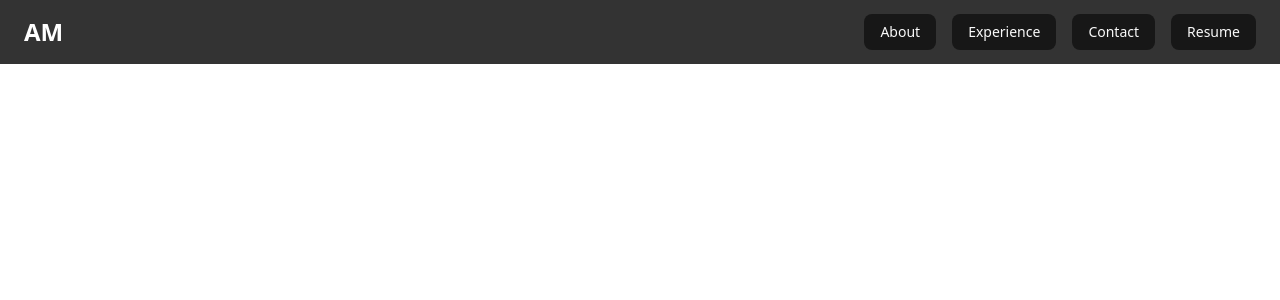
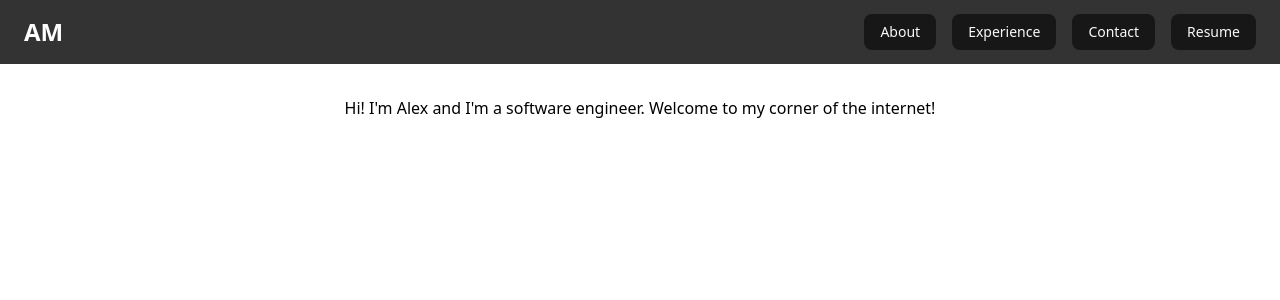
Before and after one commit to amaiable/portfolio, a React (Vite) app: page / in a window 1280 px wide. Shown: the top 300 px of the page. Built offline with nearby package versions, Linux system fonts and the light colour scheme.

Commit message:
feat: create barebones about introduction section

```diff
--- a/src/App.tsx
+++ b/src/App.tsx
@@ -1,11 +1,13 @@
 import './App.css';
+import About from './components/About';
 import Navbar from './components/Navbar';
 
 function App() {
   return (
-    <>
+    <div className="relative">
       <Navbar />
-    </>
+      <About />
+    </div>
   );
 }
 
--- /dev/null
+++ b/src/components/About.tsx
@@ -0,0 +1,10 @@
+function About() {
+  return (
+    <section id="about" className="min-h-screen pt-16 text-black">
+      Hi! I'm Alex and I'm a software engineer. Welcome to my corner of the
+      internet!
+    </section>
+  );
+}
+
+export default About;
--- a/src/components/Navbar.tsx
+++ b/src/components/Navbar.tsx
@@ -25,8 +25,7 @@ function Navbar() {
   }
 
   return (
-    <>
-      <nav className="fixed top-0 right-0 left-0 z-50 bg-black/80">
+    <nav className="fixed top-0 right-0 left-0 bg-black/80">
       <div className="container mx-auto flex h-16 items-center justify-between px-6">
         <h1 className="text-2xl font-bold text-white">AM</h1>
         <div className="flex gap-4">
@@ -42,7 +41,6 @@ function Navbar() {
         </div>
       </div>
     </nav>
-    </>
   );
 }
 
```
Lines whose indentation alone changed are shown as unchanged.
